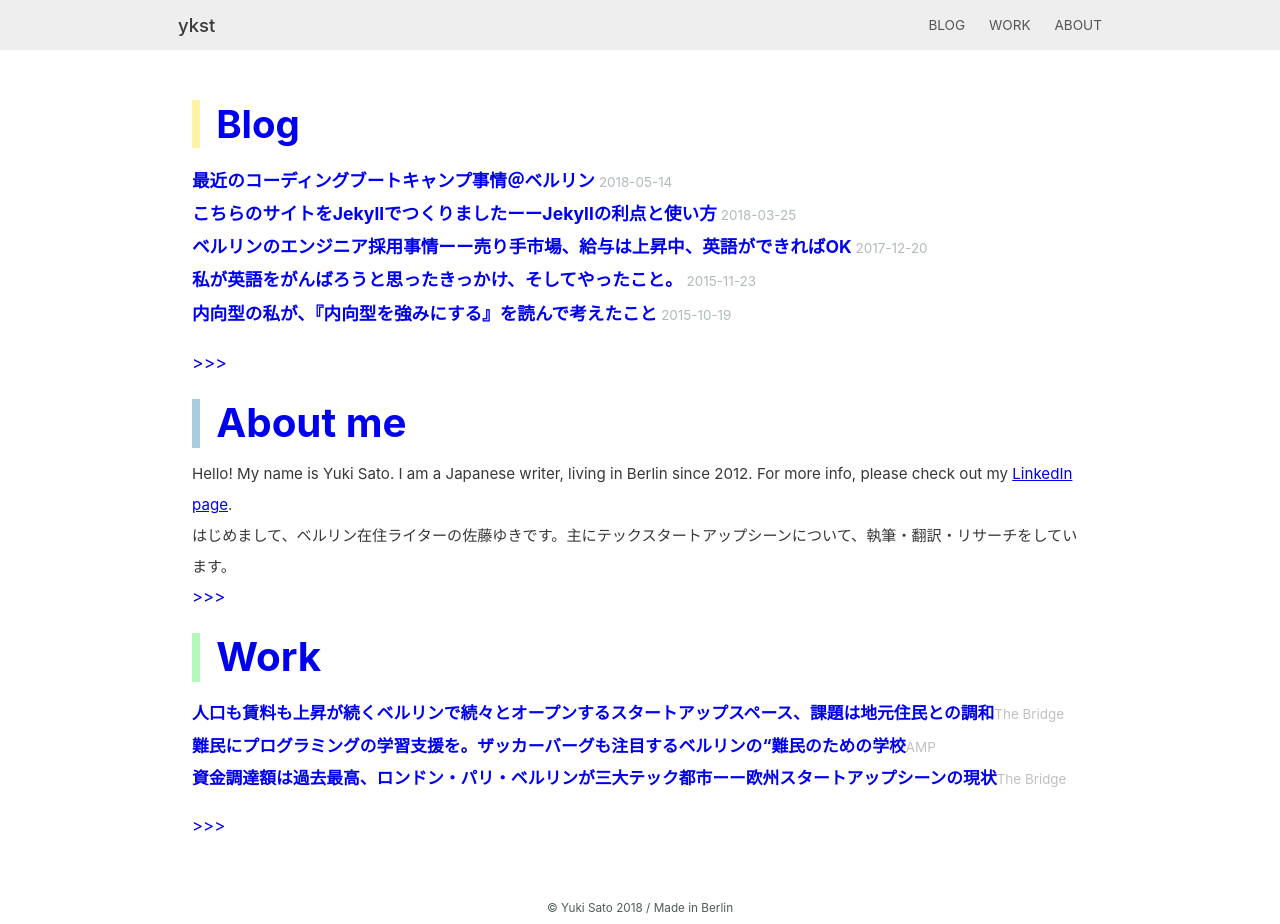
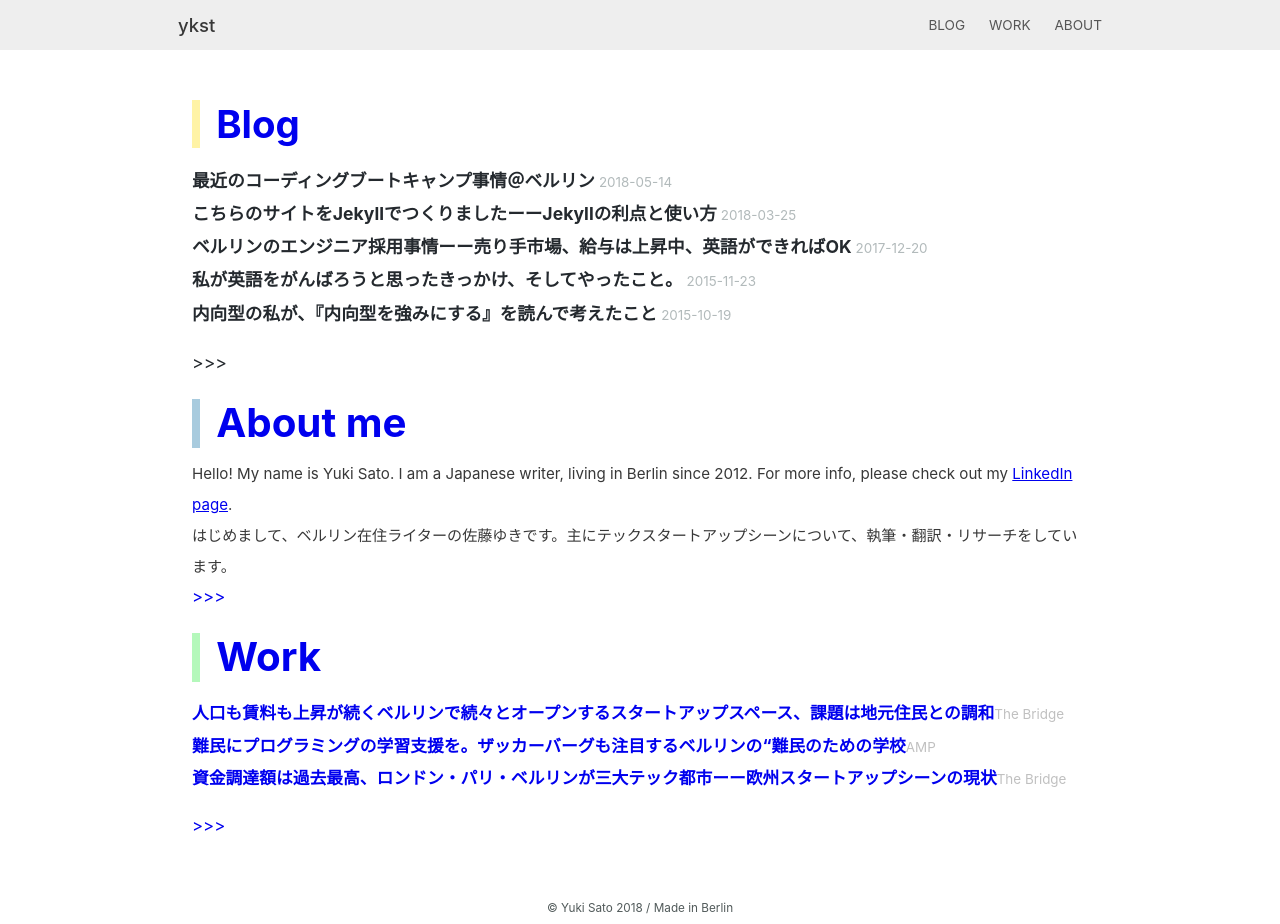
Before and after one commit to youxiberlin/blog, a Jekyll site: the page built from index.md, in a window 1280 px wide. Built offline with Jekyll 4.4.1, drawn with Linux system fonts in a browser that asks for light colours; nearby versions of some CDN libraries.

Commit message:
added blog-link visited color

```diff
--- a/_sass/_link.scss
+++ b/_sass/_link.scss
@@ -24,9 +24,11 @@
 		color: #555;}
 a.nav-right-link:hover {text-decoration: underline;}
 
-a.blog-link{text-decoration:none;
+a.blog-link{color: #24292e;
+	          text-decoration:none;
 						font-size: 1.1rem;}
 a.blog-link:hover{background-color: $blog-color;}
+a.blog-link:visited { color: #24292e;}
 
 a.blog-link-title{text-decoration:none;
 					      	font-size: 2.4rem;}
```
